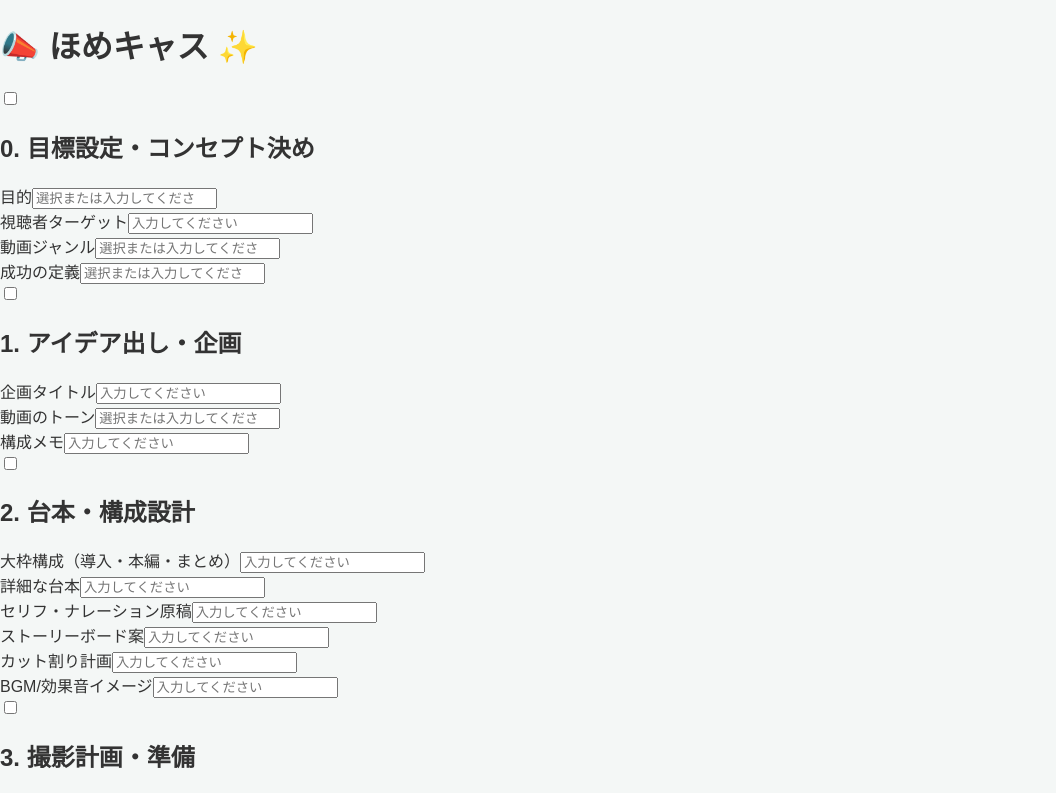
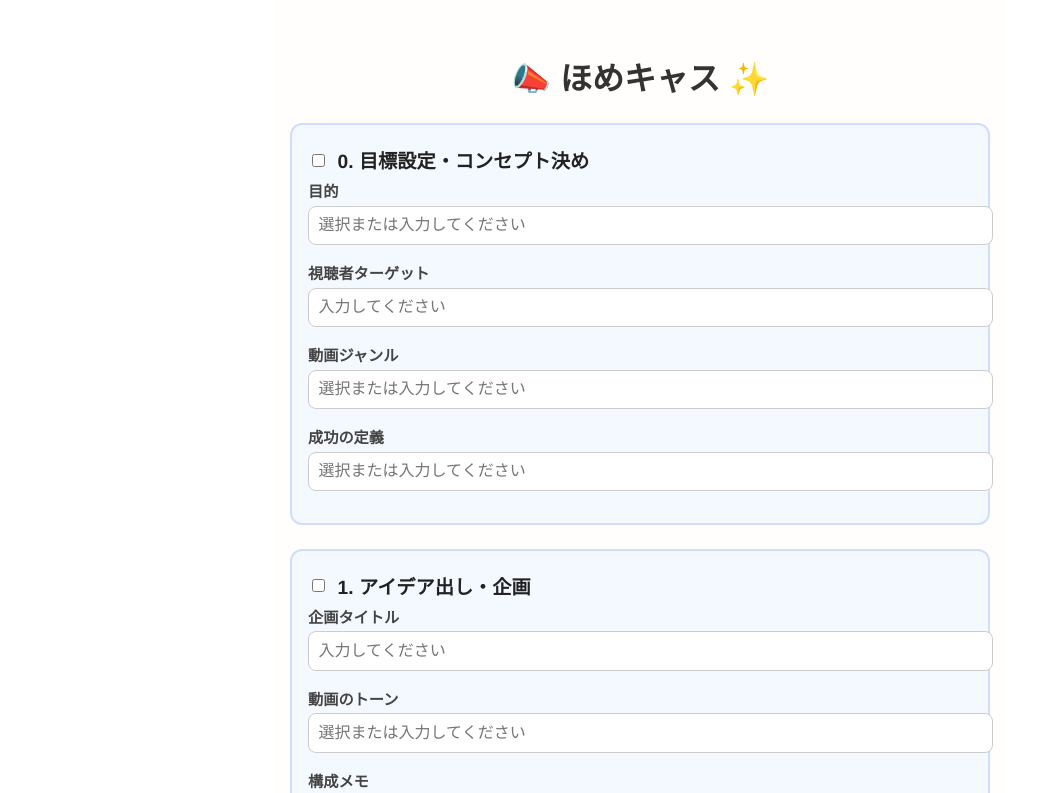
Before and after one commit to kanacyu99/HOMERAREDOUGATOUKOU, a React (Create React App) app in the folder video-checklist-app/: page / in a window 1280 px wide. Shown: the top 793 px of the page, without its empty margins (0-1056 px from the left). Built offline with nearby package versions, Linux system fonts and the light colour scheme.

Commit message:
Update App.css

```diff
--- a/video-checklist-app/src/App.css
+++ b/video-checklist-app/src/App.css
@@ -1,103 +1,111 @@
-body {
-  font-family: sans-serif;
-  margin: 0;
-  background-color: #f4f7f6;
+/* 基本レイアウト */
+.app-container {
+  max-width: 700px;
+  margin: 0 auto;
+  padding: 2rem 1rem;
+  font-family: "Helvetica", "Arial", sans-serif;
+  background-color: #fffefc;
+}
+
+/* タイトル */
+.title {
+  font-size: 2rem;
+  text-align: center;
+  margin-bottom: 1.5rem;
   color: #333;
 }
 
-.App {
-  text-align: center;
+/* ステップ全体 */
+.step {
+  background: #f4f8ff;
+  border: 2px solid #cddffd;
+  border-radius: 12px;
+  padding: 1rem;
+  margin-bottom: 1.5rem;
+  transition: background-color 0.3s ease;
 }
 
-.App-header {
-  background-color: #282c34;
-  padding: 20px;
-  color: white;
-  margin-bottom: 30px;
+/* チェック済みステップ */
+.step.done {
+  background-color: #e3f9e5;
+  border-color: #b4f3c7;
 }
 
-.App-header h1 {
-  margin: 0;
-  font-size: 2em;
+/* ステップ見出し */
+.step-title {
+  font-size: 1.2rem;
+  font-weight: bold;
+  margin: 0.3rem 0;
+  color: #222;
 }
 
-.checklist-container {
-  max-width: 600px;
-  margin: 0 auto;
-  padding: 0 20px;
+/* チェックボックスと横並び */
+.step-header {
+  display: flex;
+  align-items: center;
+  gap: 0.6rem;
 }
 
-.checklist-item {
-  background-color: #fff;
-  border: 1px solid #ddd;
-  border-radius: 8px;
-  padding: 15px 20px;
-  margin-bottom: 10px;
-  display: flex;
-  justify-content: space-between;
-  align-items: center;
-  box-shadow: 0 2px 4px rgba(0, 0, 0, 0.05);
-  transition: all 0.3s ease;
+/* フィールドラベル */
+.field-label {
+  font-size: 0.95rem;
+  font-weight: 600;
+  margin-bottom: 0.3rem;
+  display: block;
+  color: #444;
 }
 
-.checklist-item span:first-child {
-  flex-grow: 1;
-  text-align: left;
-  margin-right: 15px;
+/* 入力欄 */
+.field-input {
+  width: 100%;
+  padding: 0.6rem;
+  font-size: 1rem;
+  border: 1px solid #ccc;
+  border-radius: 8px;
+  margin-bottom: 1rem;
+  background-color: #fff;
 }
 
-.checklist-item.completed {
-  background-color: #e6ffed;
-  border-color: #b2f2bb;
-  text-decoration: line-through;
-  color: #555;
+/* 褒めコメント */
+.praise {
+  background-color: #fffae6;
+  border: 1px solid #ffe58f;
+  padding: 1rem;
+  border-radius: 8px;
+  text-align: center;
+  font-weight: bold;
+  margin-bottom: 1.5rem;
+  color: #8c6d00;
+  animation: fadeInOut 3s ease-in-out;
 }
 
-.checklist-item button {
-  background-color: #007bff;
-  color: white;
-  border: none;
-  padding: 8px 15px;
-  border-radius: 5px;
-  cursor: pointer;
-  font-size: 0.9em;
-  transition: background-color 0.2s ease;
-  white-space: nowrap; /* Prevents button text from wrapping */
+/* 褒めコメントアニメーション */
+@keyframes fadeInOut {
+  0% {
+    opacity: 0;
+    transform: translateY(-10px);
+  }
+  10% {
+    opacity: 1;
+    transform: translateY(0);
+  }
+  90% {
+    opacity: 1;
+  }
+  100% {
+    opacity: 0;
+  }
 }
 
-.checklist-item button:hover {
-  background-color: #0056b3;
-}
-
-.praise-message {
-  font-style: italic;
-  color: #28a745; /* Green color for praise */
-  font-weight: bold;
-  font-size: 0.95em;
-}
-
-/* Responsive adjustments */
-@media (max-width: 600px) {
-  .App-header h1 {
-    font-size: 1.5em;
+/* モバイル対応 */
+@media (max-width: 480px) {
+  .title {
+    font-size: 1.5rem;
   }
-
-  .checklist-item {
-    flex-direction: column;
-    align-items: flex-start;
+  .step-title {
+    font-size: 1rem;
   }
-
-  .checklist-item span:first-child {
-    margin-bottom: 10px;
-  }
-
-  .checklist-item button,
-  .praise-message {
-    width: 100%;
-    text-align: center;
-  }
-
-  .checklist-item button {
-     padding: 10px 15px; /* Slightly larger tap target on mobile */
+  .field-input {
+    font-size: 0.95rem;
   }
 }
```
